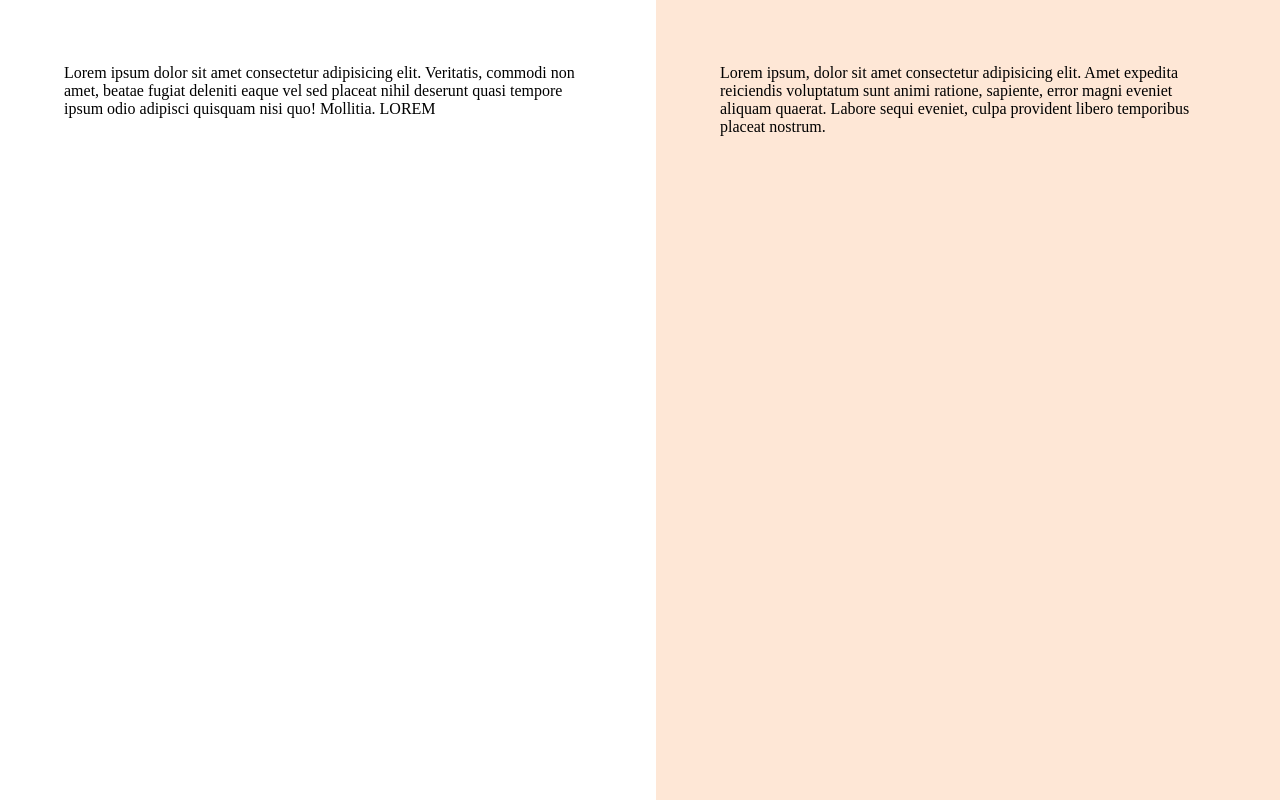
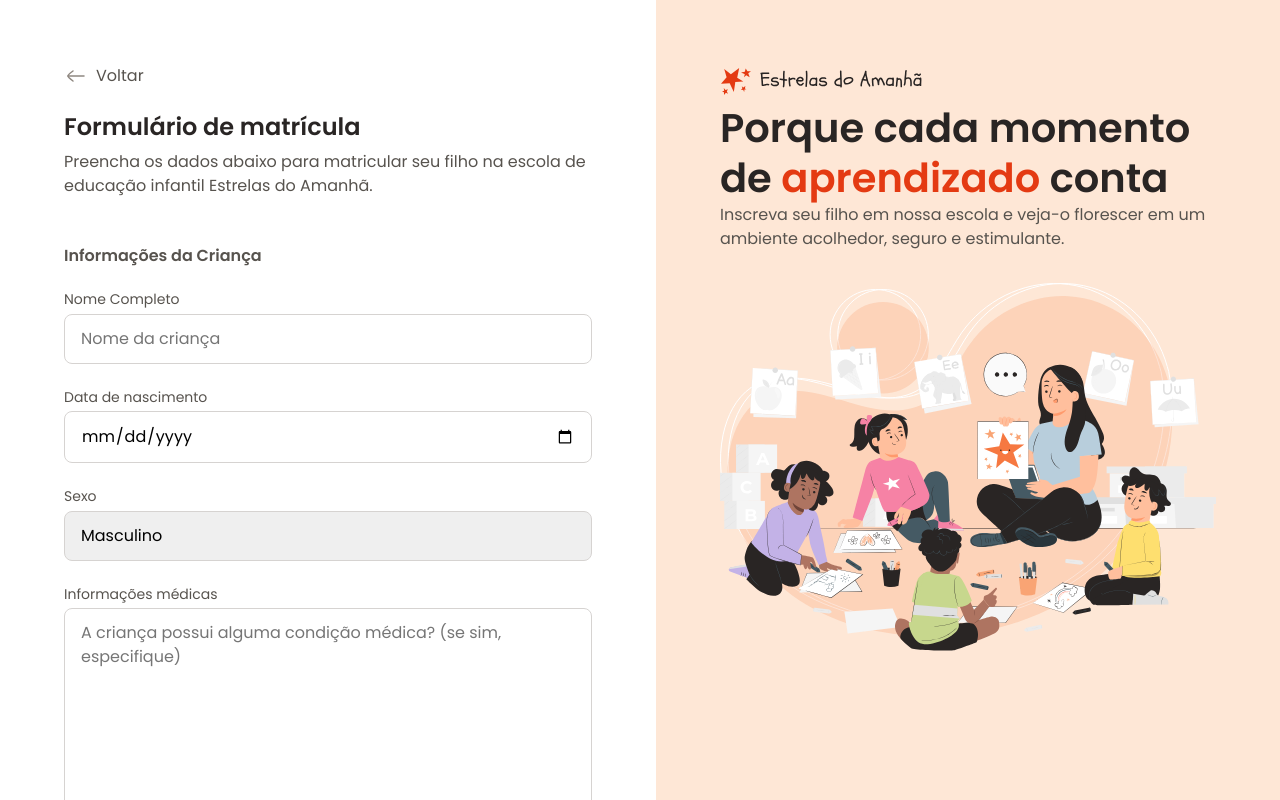
Before and after one commit to bsnmartins/PROJETO7_FORM-MATRICULA, a plain HTML site: page index.html in a window 1280 px wide. Drawn offline with Linux system fonts and the light colour scheme.

Commit message:
style form

```diff
--- a/index.html
+++ b/index.html
@@ -11,13 +11,68 @@
   <link href="https://fonts.googleapis.com/css2?family=Poppins:ital,wght@0,100;0,200;0,300;0,400;0,500;0,600;0,700;0,800;0,900;1,100;1,200;1,300;1,400;1,500;1,600;1,700;1,800;1,900&display=swap" rel="stylesheet">
 </head>
 <body>
+
   <div id="app">
     <main>
-      <div class="main-container">Lorem ipsum dolor sit amet consectetur adipisicing elit. Veritatis, commodi non amet, beatae fugiat deleniti eaque vel sed placeat nihil deserunt quasi tempore ipsum odio adipisci quisquam nisi quo! Mollitia. LOREM</div>
+      <div class="main-container">
+        <div class="back">
+          <img src="./assets/icons/arrow-left-02.svg" alt="">
+          <span>Voltar</span>
+        </div>
+          <h1>Formulário de matrícula</h1>
+          <p>Preencha os dados abaixo para matricular seu filho na escola de educação infantil Estrelas do Amanhã.</p>
+
+          <form enctype="multipart/form-data" method="post">
+            <fieldset class="child-info">
+            <legend>Informações da Criança</legend>
+
+            <div class="input-wrapper">
+              <label for="fullname">Nome Completo</label>
+              <input type="text" id="fullname" name="fullname" placeholder="Nome da criança">
+            </div>
+
+            <div class="input-wrapper">
+              <label for="birth">Data de nascimento</label>
+              <input type="date" id="birth" name="birth" placeholder="Nome da criança" lang="pt-Br">
+            </div>
+
+            <div class="select-wrapper">
+              <label for="gender">Sexo</label>
+              <select name="gender" id="gender">
+                <option value="Male">Masculino</option>
+                <option value="Female">Feminino</option>
+                <option value="blank">Prefiro não responder</option>
+              </select>
+            </div>
+
+            <div class="textarea-wrapper">
+              <label for="medical-info">Informações médicas</label>
+              <textarea name="medical-info" id="medical-info" cols="30" rows="10"
+              placeholder="A criança possui alguma condição médica? (se sim, especifique)"></textarea>
+            </div>
+
+            <div class="droparea-wrapper">
+              <input type="file" id="birth-file" name="birth-file">
+              <img src="./assets/icons/cloud-upload.svg" alt="ícone de upload">
+              <p>Clique aqui para <br>selecionar arquivos</p>
+            </div>
+
+            </fieldset>
+          </form>
+      </div>
     </main>
+
       <aside>
-        <div class="aside-container">Lorem ipsum, dolor sit amet consectetur adipisicing elit. Amet expedita reiciendis voluptatum sunt animi ratione, sapiente, error magni eveniet aliquam quaerat. Labore sequi eveniet, culpa provident libero temporibus placeat nostrum.</div>
+        <div class="aside-container">
+          <header>
+            <img src="assets/icons/logo.svg" alt="">
+            <h2>Porque cada momento de <span>aprendizado</span> conta</h2>
+            <p>Inscreva seu filho em nossa escola e veja-o florescer em um ambiente acolhedor, seguro e estimulante.</p>
+          </header>
+          <img src="./assets/icons/Illustration.svg" alt="">
+        </div>
       </aside>
+
   </div>
 
 </body>
--- /dev/null
+++ b/styles/filds/index.css
@@ -0,0 +1,26 @@
+input, textarea, select {
+  appearance: none;
+  width: 100%;
+  border-radius: 0.5rem;
+  border: 1px solid var(--stroke-default);
+
+  padding: 0.75rem 1rem;
+
+  font: var(--text);
+}
+
+label {
+  font: var(--text-sm);
+  color: var(--text-secondary);
+
+  display: block;
+  margin-bottom: .25rem;
+}
+
+input:focus,
+select:focus,
+textarea:focus {
+  outline: .25rem solid var(--surface-seconday);
+  border: .125rem solid var(--stroke-hightlight);
+  outline: .1px;
+}
--- /dev/null
+++ b/styles/forms.css
@@ -0,0 +1,16 @@
+@import url(filds/index.css);
+
+form {
+  margin-top: 3rem;
+}
+
+fieldset {
+  border: none;
+  display: grid;
+  gap: 1.5rem;
+}
+
+legend {
+  font: 600 1rem/1.25 var(--font-family);
+  margin-bottom: 1.5rem;
+}
--- a/styles/global.css
+++ b/styles/global.css
@@ -22,11 +22,17 @@
   --semantic-error: #DC2626;
 }
 
-h1 {
-  font-family: var(--font-family);
+h1, h2 {
   color: var(--text-primary);
 }
 
 body {
   overflow: hidden;
+  font: var(--text);
+  color: var(--text-secondary);
 }
+
+img {
+  max-width: 100%;
+  height: auto;
+}
--- a/styles/index.css
+++ b/styles/index.css
@@ -1,2 +1,3 @@
 @import url(global.css);
 @import url(layout.css);
+@import url(forms.css);
--- a/styles/layout.css
+++ b/styles/layout.css
@@ -15,6 +15,19 @@ main {
     max-width: 33rem;
     margin-left: auto;
   }
+
+  & .back {
+    display: flex;
+    align-items: center;
+    gap: .5rem;
+    margin-bottom: 1.5rem;
+  }
+
+  & h1 {
+    font: 600 1.5rem/1.25 var(--font-family);
+    margin-bottom: .5rem;
+  }
+
 }
 
 aside {
@@ -23,5 +36,19 @@ aside {
 
   & .aside-container {
   max-width: 31rem;
+
+    & > img {
+      margin-top: 2rem;
+    }
+
+
+  }
+
+  & h2 {
+    font: 600 2.5rem/1.25 var(--font-family);
+
+    & span {
+      color: var(--text-highlight);
+    }
   }
 }
```
